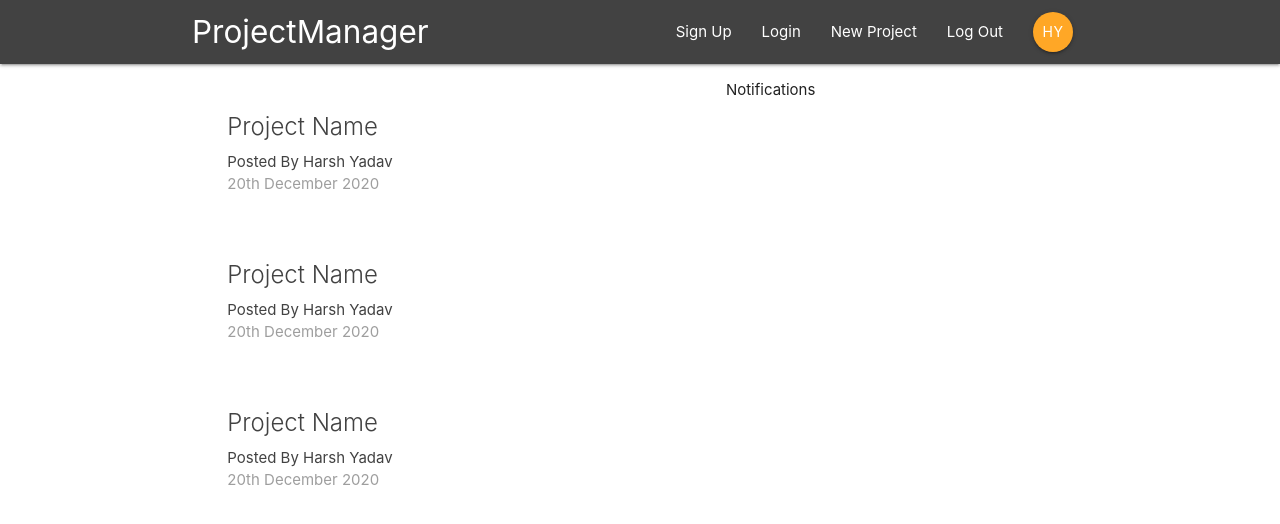
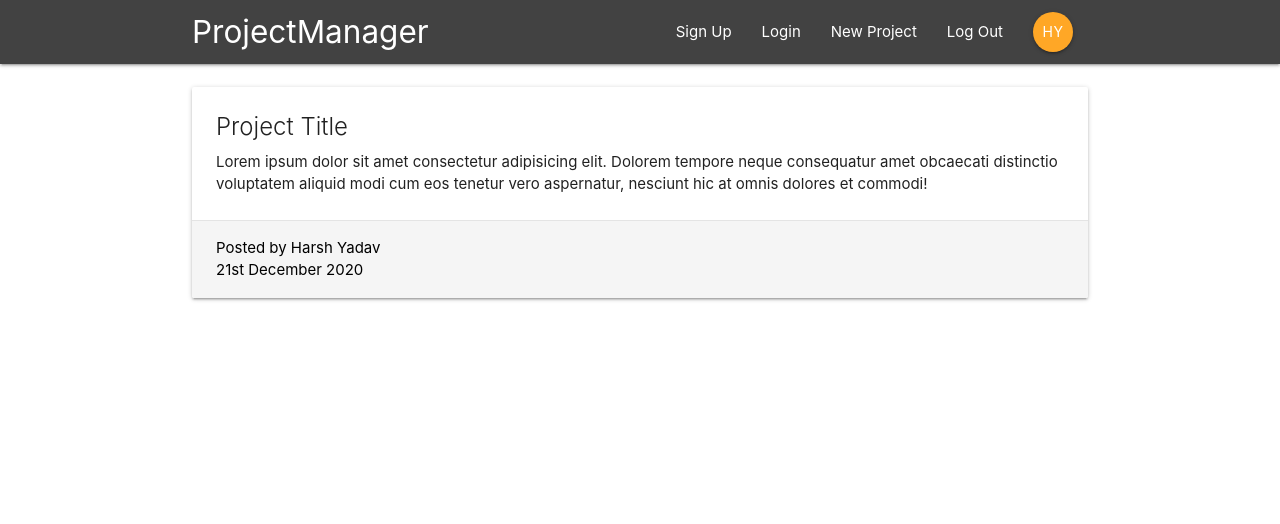
Before and after one commit to harsh2000yadav/ProjectManager, a React (Create React App) app: page /project/1 in a window 1280 px wide. Shown: the top 524 px of the page. Built offline with nearby package versions, Linux system fonts and the light colour scheme.

Commit message:
ProjectDetails

```diff
--- a/src/App.js
+++ b/src/App.js
@@ -3,6 +3,7 @@ import React, { Component } from 'react'
 import { BrowserRouter, Switch, Route } from 'react-router-dom'
 import Navbar from './components/layout/Navbar'
 import Dashboard from './components/dashboard/Dashboard.js'
+import ProjectDetails from './components/projects/ProjectDetails'
 class App extends Component {
   render() {
     return (
@@ -10,7 +11,8 @@ class App extends Component {
         <div className="App">
           <Navbar />
           <Switch>
-            <Route path='/' component={Dashboard} />
+            <Route exact path='/' component={Dashboard} />
+            <Route path='/project/:id' component={ProjectDetails} />
           </Switch>
         </div>
       </BrowserRouter>
--- a/src/components/projects/ProjectDetails.js
+++ b/src/components/projects/ProjectDetails.js
@@ -0,0 +1,20 @@
+import React from 'react'
+
+function ProjectDetails() {
+    return (
+        <div className="container section project-details">
+            <div className="card">
+                <div className="card-content">
+                    <span className="card-title">Project Title</span>
+                    <p>Lorem ipsum dolor sit amet consectetur adipisicing elit. Dolorem tempore neque consequatur amet obcaecati distinctio voluptatem aliquid modi cum eos tenetur vero aspernatur, nesciunt hic at omnis dolores et commodi!</p>
+                </div>
+                <div className="card-action grey lighten-4 black-text">
+                    <div>Posted by Harsh Yadav</div>
+                    <div>21st December 2020</div>
+                </div>
+            </div>
+        </div>
+    )
+}
+
+export default ProjectDetails
--- a/src/components/projects/ProjectSummary.js
+++ b/src/components/projects/ProjectSummary.js
@@ -6,7 +6,7 @@ const ProjectSummary = () => {
             <div className="card-content grey-text text-darken-3">
                 <span className="card-title">Project Name</span>
                 <p>Posted By Harsh Yadav</p>
-                <p className="grey-text">20th December 2020</p>
+                <p className="grey-text">21st December 2020</p>
             </div>
         </div>
     )
```
Also changed, not shown: 1 other file (tests, documents, lock files or other folders).
